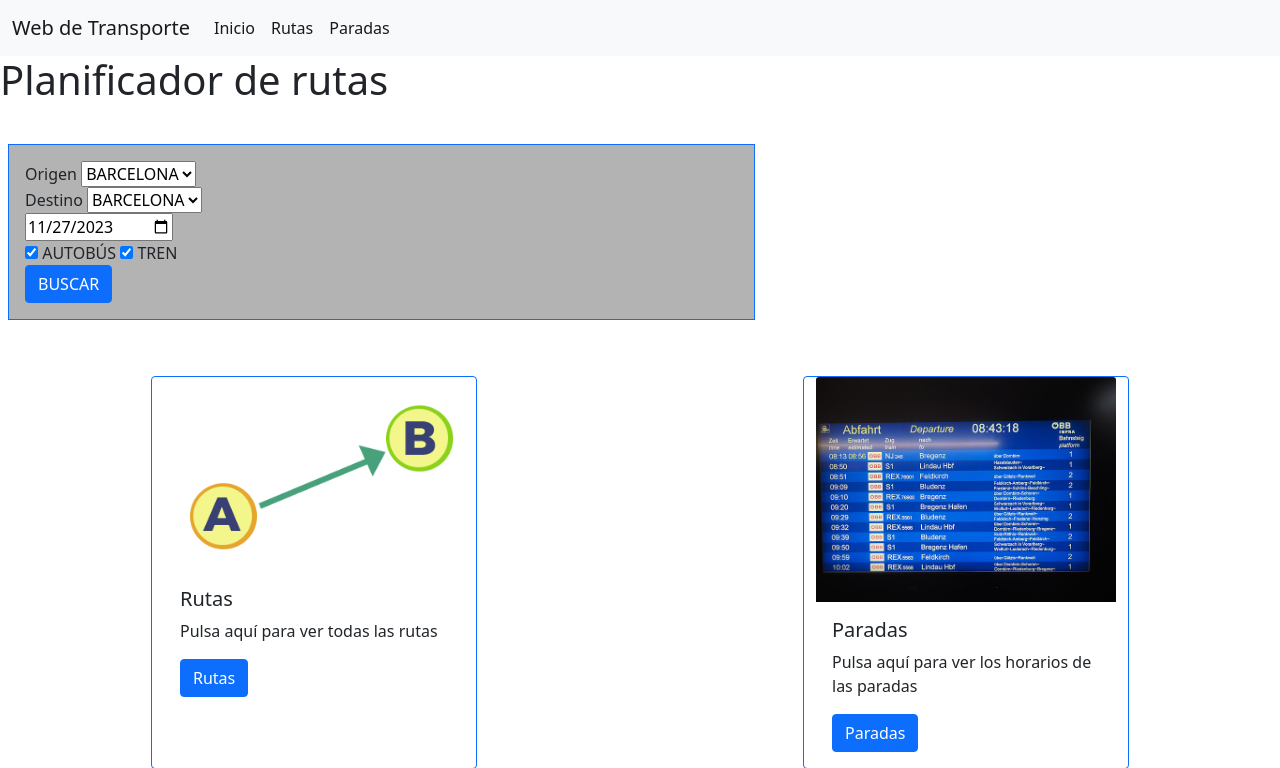
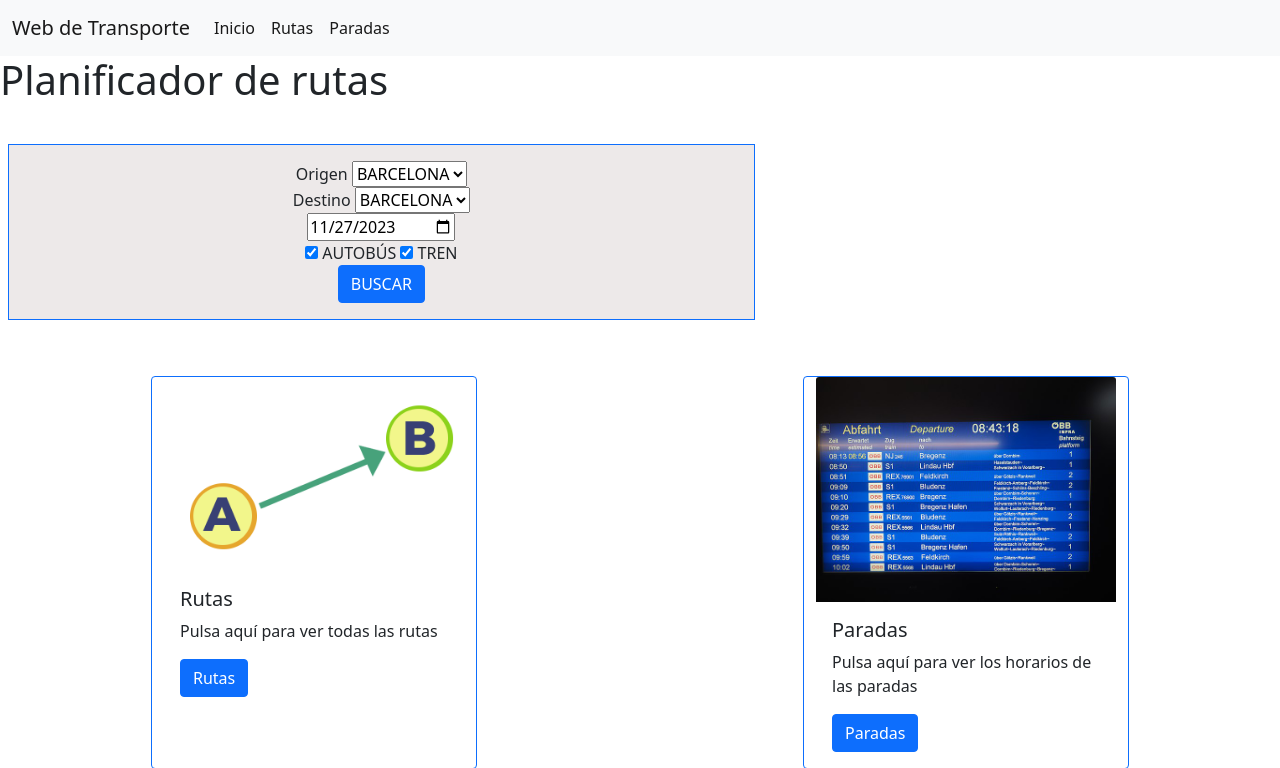
Before and after one commit to fernandodearrillaga/proyectoFinal, a PHP site: page / in a window 1280 px wide. Shown: the top 768 px of the page. Run offline with PHP 8.4, Linux system fonts and the light colour scheme; data comes from the database, SQL or seed files in the repository.

Commit message:
27/11/23 1:26

```diff
--- a/paradas.php
+++ b/paradas.php
@@ -28,7 +28,7 @@
         ?>
         <br>
 
-        <form name="busqueda" class="formulario" action="resultadoparadas.php" method="post" onsubmit="return validacionParadas()">
+        <form name="busqueda" class="formulario border border-primary col-12 col-md-7 m-2 p-3" action="resultadoparadas.php" method="post" onsubmit="return validacionParadas()">
         <label>Parada</label>
         <select name="parada" id="parada">
             <?php
--- a/rutas.php
+++ b/rutas.php
@@ -25,7 +25,7 @@
         ?>
         <br>
 
-        <form name="busqueda" class="formulario" action="resultadorutas.php" method="post">
+        <form name="busqueda" class="formulario border border-primary col-12 col-md-7 m-2 p-3" action="resultadorutas.php" method="post">
         <label>Ruta</label>
         <select name="ruta" id="ruta">
             <?php
--- a/style.css
+++ b/style.css
@@ -1,4 +1,4 @@
 .formulario{
-    /*text-align: center;*/
-    background-color: #b3b3b3;
+    text-align: center;
+    background-color: #ede9e9;
 }
```
Also changed, not shown: 2 other files.
